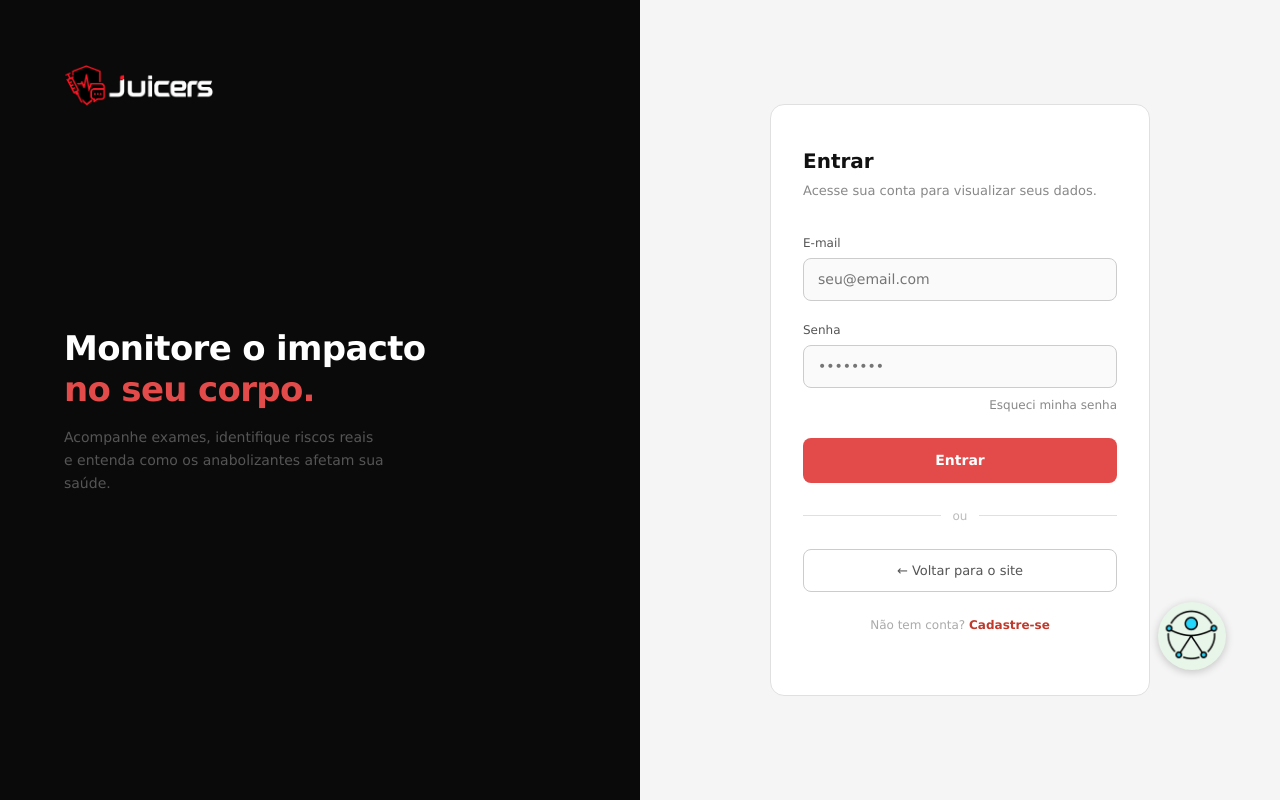
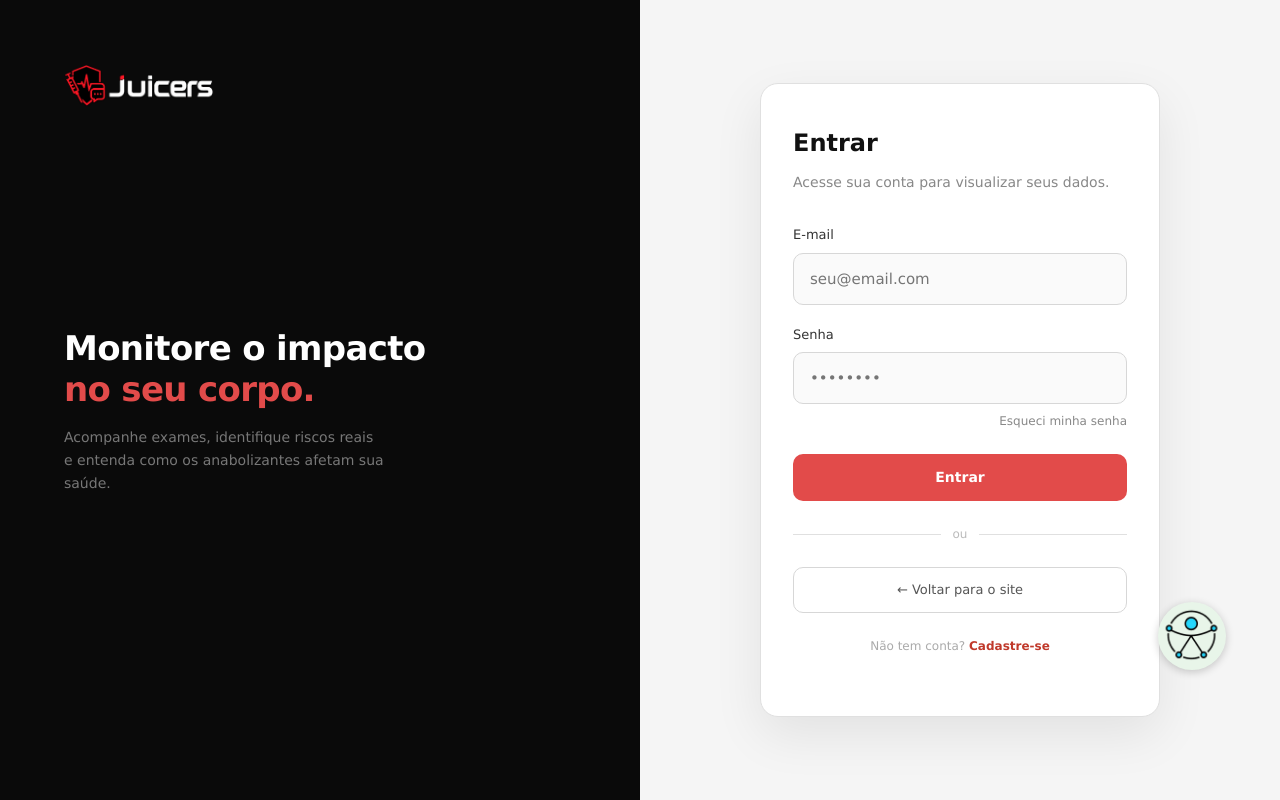
Before and after one commit to nalugao/juicers-challenge, a React (Vite) app: page /login in a window 1280 px wide. Built offline with nearby package versions, Linux system fonts and the light colour scheme.

Commit message:
Botão de Médico e Paciente no cadastro

```diff
--- a/src/pages/Login.jsx
+++ b/src/pages/Login.jsx
@@ -16,12 +16,14 @@ export default function Login() {
     const [email, setEmail] = useState('')
     const [senha, setSenha] = useState('')
     const [confirmarSenha, setConfirmarSenha] = useState('')
+    const [tipoUsuario, setTipoUsuario] = useState('patient')
 
     function limparCamposLoginCadastro() {
         setNomeCadastro('')
         setEmail('')
         setSenha('')
         setConfirmarSenha('')
+        setTipoUsuario('patient')
     }
 
     function abrirCadastro() {
@@ -36,9 +38,18 @@ export default function Login() {
         setMostrarOnboarding(false)
     }
 
+    function redirecionarPorTipo(user) {
+        if (user.role === 'doctor') {
+            navigate('/medico')
+            return
+        }
+
+        navigate('/perfil')
+    }
+
     async function fazerCadastro() {
         try {
-            if (!nomeCadastro || !email || !senha || !confirmarSenha) {
+            if (!nomeCadastro || !email || !senha || !confirmarSenha || !tipoUsuario) {
                 alert('Preencha todos os campos.')
                 return
             }
@@ -54,7 +65,7 @@ export default function Login() {
                 name: nomeCadastro,
                 email,
                 password: senha,
-                role: 'patient',
+                role: tipoUsuario,
             })
 
             const loginResponse = await loginUser({
@@ -64,6 +75,11 @@ export default function Login() {
 
             localStorage.setItem('tokenJuicers', loginResponse.token)
             localStorage.setItem('usuarioLogadoJuicers', JSON.stringify(loginResponse.user))
+
+            if (loginResponse.user.role === 'doctor') {
+                navigate('/medico')
+                return
+            }
 
             setMostrarOnboarding(true)
             setModoCadastro(false)
@@ -91,7 +107,7 @@ export default function Login() {
             localStorage.setItem('tokenJuicers', data.token)
             localStorage.setItem('usuarioLogadoJuicers', JSON.stringify(data.user))
 
-            navigate('/perfil')
+            redirecionarPorTipo(data.user)
         } catch (error) {
             alert(error.message)
         } finally {
@@ -199,6 +215,17 @@ export default function Login() {
                             </p>
 
                             <div className="field">
+                                <label>Tipo de conta</label>
+                                <select
+                                    value={tipoUsuario}
+                                    onChange={(e) => setTipoUsuario(e.target.value)}
+                                >
+                                    <option value="patient">Paciente</option>
+                                    <option value="doctor">Médico</option>
+                                </select>
+                            </div>
+
+                            <div className="field">
                                 <label>Nome</label>
                                 <input
                                     type="text"
--- a/src/style/login.css
+++ b/src/style/login.css
@@ -4,7 +4,6 @@
     display: grid;
     grid-template-columns: 1fr 1fr;
 }
-
 
 .login_left {
     background: #0a0a0a;
@@ -18,18 +17,6 @@
     width: 150px;
     display: flex;
     align-items: center;
-}
-
-.login_logo {
-    display: flex;
-    align-items: center;
-    gap: 10px;
-}
-
-.login_logo_text {
-    font-size: 15px;
-    font-weight: 600;
-    color: #fff;
 }
 
 .login_left_headline {
@@ -48,26 +35,9 @@
 
 .login_left_sub {
     font-size: 14px;
-    color: #555;
+    color: #777;
     line-height: 1.65;
     max-width: 320px;
-}
-
-.login_left_stats {
-    display: flex;
-    gap: 2rem;
-}
-
-.stat_item p:first-child {
-    font-size: 22px;
-    font-weight: 700;
-    color: #E24B4A;
-}
-
-.stat_item p:last-child {
-    font-size: 11px;
-    color: #444;
-    margin-top: 2px;
 }
 
 .login_right {
@@ -80,22 +50,23 @@
 
 .login_card {
     background: #fff;
-    border: 0.5px solid #e0e0e0;
-    border-radius: 14px;
+    border: 1px solid #e0e0e0;
+    border-radius: 18px;
     padding: 2.5rem 2rem;
     width: 100%;
-    max-width: 380px;
+    max-width: 400px;
+    box-shadow: 0 18px 50px rgba(0, 0, 0, 0.08);
 }
 
 .login_card_title {
-    font-size: 20px;
-    font-weight: 600;
+    font-size: 24px;
+    font-weight: 700;
     color: #111;
-    margin-bottom: 4px;
+    margin-bottom: 8px;
 }
 
 .login_card_sub {
-    font-size: 13px;
+    font-size: 14px;
     color: #888;
     margin-bottom: 2rem;
 }
@@ -106,27 +77,45 @@
 
 .field label {
     display: block;
-    font-size: 12px;
+    font-size: 13px;
     font-weight: 500;
-    color: #555;
-    margin-bottom: 6px;
+    color: #333;
+    margin-bottom: 8px;
 }
 
-.field input {
+.field input,
+.field select {
     width: 100%;
-    padding: 10px 14px;
-    font-size: 14px;
+    height: 52px;
+    padding: 0 16px;
+    font-size: 15px;
     color: #111;
-    border: 0.5px solid #ccc;
-    border-radius: 8px;
+    border: 1px solid #d7d7d7;
+    border-radius: 10px;
     background: #fafafa;
     outline: none;
-    transition: border-color 0.2s;
+    transition: border-color 0.2s, background 0.2s, box-shadow 0.2s;
+    font-family: inherit;
 }
 
-.field input:focus {
+.field input:focus,
+.field select:focus {
     border-color: #E24B4A;
     background: #fff;
+    box-shadow: 0 0 0 3px rgba(226, 75, 74, 0.12);
+}
+
+.field select {
+    appearance: none;
+    cursor: pointer;
+    background-image:
+        linear-gradient(45deg, transparent 50%, #777 50%),
+        linear-gradient(135deg, #777 50%, transparent 50%);
+    background-position:
+        calc(100% - 20px) 21px,
+        calc(100% - 14px) 21px;
+    background-size: 6px 6px, 6px 6px;
+    background-repeat: no-repeat;
 }
 
 .forgot {
@@ -145,19 +134,26 @@
 
 .btn_entrar {
     width: 100%;
-    padding: 12px;
+    padding: 13px;
     background: #E24B4A;
     color: #fff;
     border: none;
-    border-radius: 8px;
+    border-radius: 10px;
     font-size: 14px;
-    font-weight: 600;
+    font-weight: 700;
     cursor: pointer;
-    transition: opacity 0.2s;
+    transition: transform 0.2s, opacity 0.2s;
 }
 
 .btn_entrar:hover {
-    opacity: 0.85;
+    opacity: 0.9;
+    transform: translateY(-1px);
+}
+
+.btn_entrar:disabled {
+    opacity: 0.7;
+    cursor: not-allowed;
+    transform: none;
 }
 
 .divider {
@@ -176,23 +172,24 @@
 .divider::after {
     content: '';
     flex: 1;
-    height: 0.5px;
+    height: 1px;
     background: #e0e0e0;
 }
 
 .btn_voltar {
     width: 100%;
-    padding: 11px;
+    padding: 12px;
     background: transparent;
     color: #555;
-    border: 0.5px solid #ccc;
-    border-radius: 8px;
+    border: 1px solid #d7d7d7;
+    border-radius: 10px;
     font-size: 13px;
     cursor: pointer;
     text-decoration: none;
     display: block;
     text-align: center;
     transition: background 0.2s, color 0.2s;
+    font-family: inherit;
 }
 
 .btn_voltar:hover {
@@ -212,7 +209,21 @@
     text-decoration: none;
 }
 
-/* Mobile — esconde o lado esquerdo, card vira dark */
+.link_button {
+    background: none;
+    border: none;
+    padding: 0;
+    color: #c0392b;
+    font-weight: 700;
+    cursor: pointer;
+    text-decoration: none;
+    font-size: inherit;
+}
+
+.link_button:hover {
+    text-decoration: underline;
+}
+
 @media (max-width: 700px) {
     .login_wrap {
         grid-template-columns: 1fr;
@@ -230,30 +241,43 @@
     .login_card {
         background: #111;
         border-color: #1f1f1f;
+        box-shadow: none;
     }
 
     .login_card_title {
         color: #fff;
     }
 
-    .field label {
+    .login_card_sub {
         color: #888;
     }
 
-    .field input {
-        background: #1a1a1a;
-        border-color: #ded9d9;
+    .field label {
+        color: #bbb;
+    }
+
+    .field input,
+    .field select {
+        background-color: #1a1a1a;
+        border-color: #333;
         color: #fff;
     }
 
-    .field input:focus {
+    .field input:focus,
+    .field select:focus {
         border-color: #E24B4A;
-        background: #1a1a1a;
+        background-color: #1a1a1a;
+    }
+
+    .field select {
+        background-image:
+            linear-gradient(45deg, transparent 50%, #aaa 50%),
+            linear-gradient(135deg, #aaa 50%, transparent 50%);
     }
 
     .btn_voltar {
-        color: #888;
-        border-color: #ded9d9;
+        color: #aaa;
+        border-color: #333;
     }
 
     .btn_voltar:hover {
@@ -263,27 +287,6 @@
 
     .divider::before,
     .divider::after {
-        background: #ded9d9;
+        background: #333;
     }
 }
-
-.link_button {
-    background: none;
-    border: none;
-    padding: 0;
-    color: #c0392b;
-    font-weight: 700;
-    cursor: pointer;
-    text-decoration: none;
-    font-size: inherit;
-}
-
-.link_button:hover {
-    text-decoration: underline;
-}
-
-button.btn_voltar {
-    border: none;
-    cursor: pointer;
-    font-family: inherit;
-}
```
